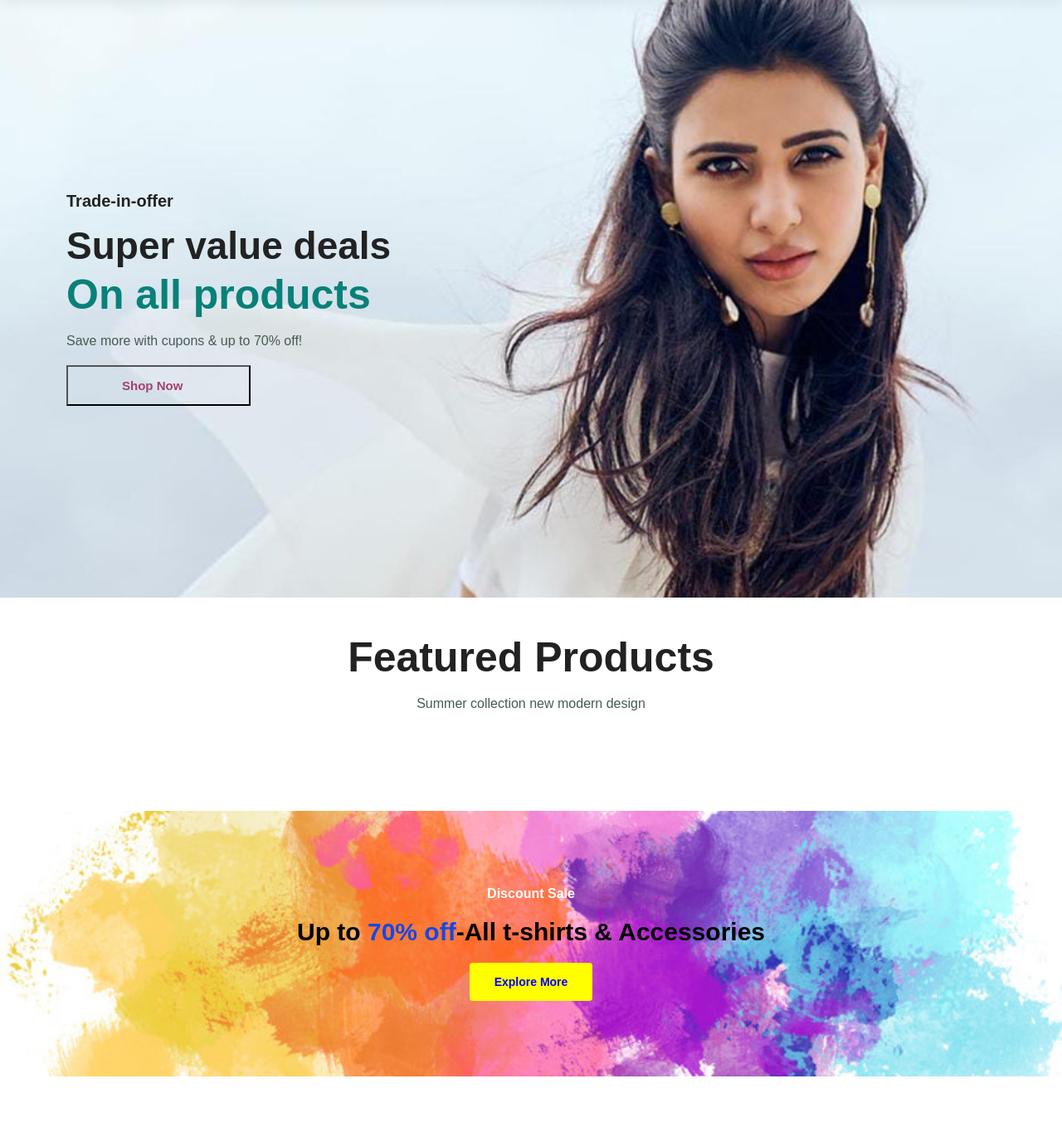
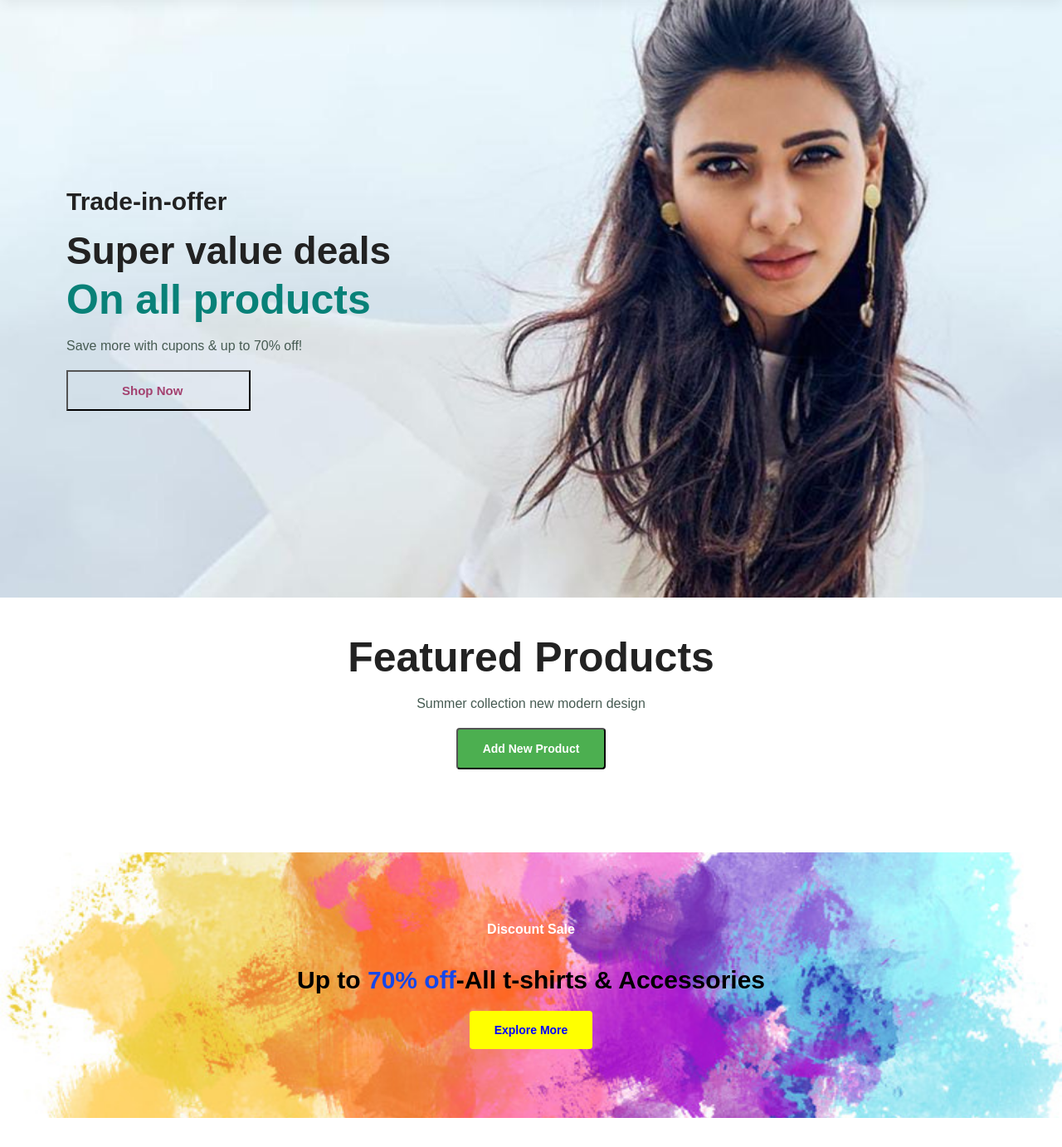
Before and after one commit to Farushaik19/SprintE-Commerce, a Flask app: page / in a window 1280 px wide. Shown: the part 134-1516 px from the top of the page at 83% size. Run offline with Flask 3, Linux system fonts and the light colour scheme; data that the repository does not hold is empty; some libraries are stand-ins or nearby versions; some web fonts are replaced.

Commit message:
Form created for Admin CRUD ops

```diff
--- a/Frontend/static/style.css
+++ b/Frontend/static/style.css
@@ -19,8 +19,9 @@
 }
 
 h4 {
-    font-size: 20px;
+    font-size: 30px;
     color: #222;
+    padding-bottom:15px;
 }
 
 h6 {
@@ -1192,3 +1193,39 @@
     clear: both;
     display: table;
 }
+
+.styled-button{
+    background-color: #4CAF50;
+    color: white;
+    font-size: 14px;
+    font-weight: 600;
+    padding: 15px 30px;
+    border-radius: 4px;
+    cursor: pointer;
+    transition: 0.02s
+
+}
+
+.styled-button:hover{
+    background-color: whitesmoke;
+    color: #4CAF50;
+    border-width:2px;
+    border-color:#4CAF50;
+}
+
+
+.form-popup {
+            display: none;
+            position: fixed;
+            left: 50%;
+            top: 50%;
+            transform: translate(-50%, -50%);
+            width: 570px;
+            height: 430px;
+            border: 3px solid #f1f1f1;
+            z-index: 9;
+            background-color: white;
+            padding: 40px;
+            box-shadow: 0 4px 8px 0 rgba(0,0,0,0.2), 0 6px 20px 0 rgba(0,0,0,0.19);
+            overflow: auto;
+        }
--- a/Frontend/templates/homepage.html
+++ b/Frontend/templates/homepage.html
@@ -36,6 +36,32 @@
     <section id="product1" class="section-p1">
         <h1>Featured Products</h1>
         <p>Summer collection new modern design</p>
+
+<!-- --------------------------------------------------Admin CRUD -------------------------------- -->
+
+        <button class="styled-button" onclick="openForm()" >Add New Product</button>
+        <div class="form-popup" id="myForm">
+            <form action="/" method="get">
+                <h4>Adding a Product</h4>
+                <label for="name">Product Name:</label><br>
+                <input type="text" id="name" name="name" required><br><br>
+
+                <label for="desc">Product Description:</label><br>
+                <textarea type="text" id="desc" name="desc"></textarea><br><br>
+
+                <label for="img">Image link:</label><br>
+                <input type="text" id="img" name="img"><br><br>           <!-- can change type to url if needed -->
+
+                <label for="price">Price:</label><br>
+                <input type="number" id="price" name="price" required><br><br>
+
+                <button type="submit" class="styled-button">Submit</button>
+                <button type="button" class="styled-button" onclick="closeForm()">Close</button>
+            </form>
+        </div>
+
+<!-- ------------------------------------------------------------------------------------- -->
+
        <div class="pro-container">
     {% for product in products %}
     <div class="pro">
@@ -203,8 +229,16 @@
             <p>o 2022,Tech2 etc - HTML CSS E-COMMERCE TEMPLATE</p>
         </div>
     </footer>
-    <script></script>
 
+    <script>
+    function openForm() {
+        document.getElementById("myForm").style.display = "block";
+    }
+
+    function closeForm() {
+        document.getElementById("myForm").style.display = "none";
+    }
+    </script>
 </body>
 
 </html>
```
